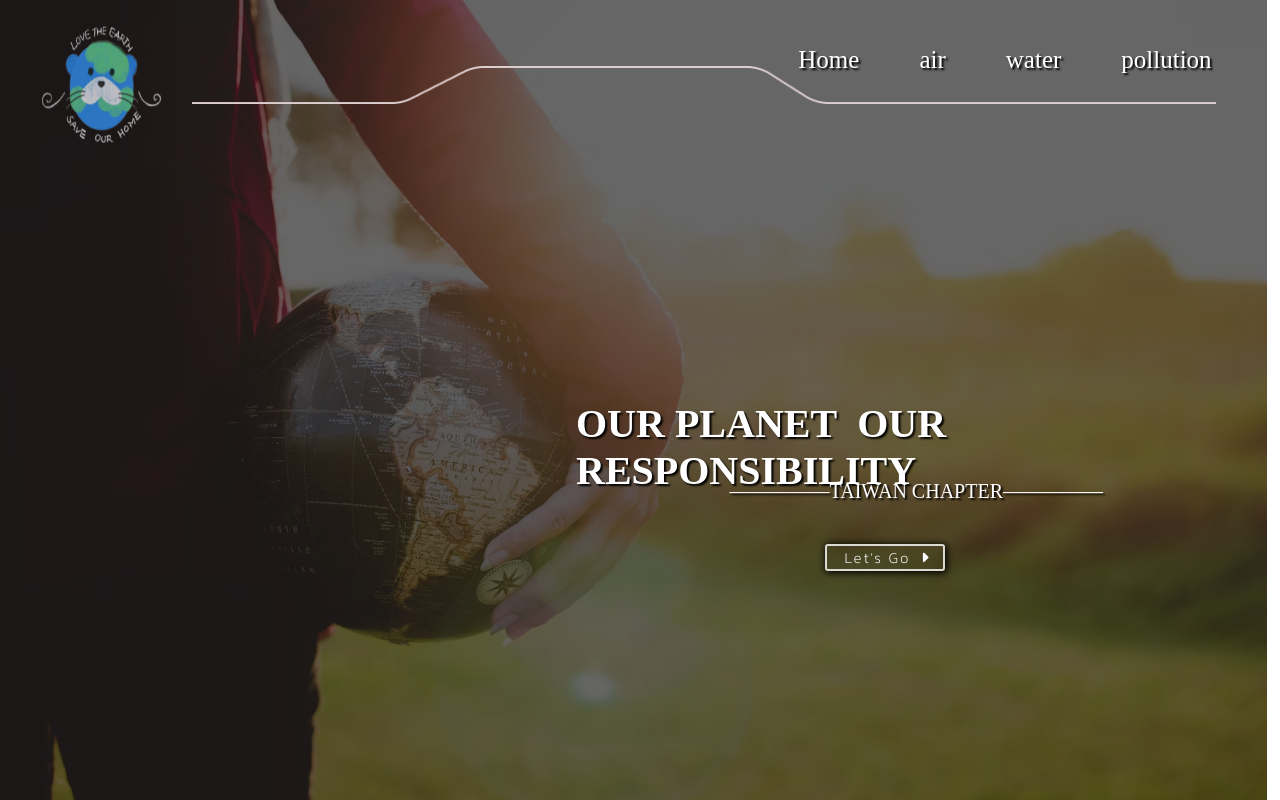
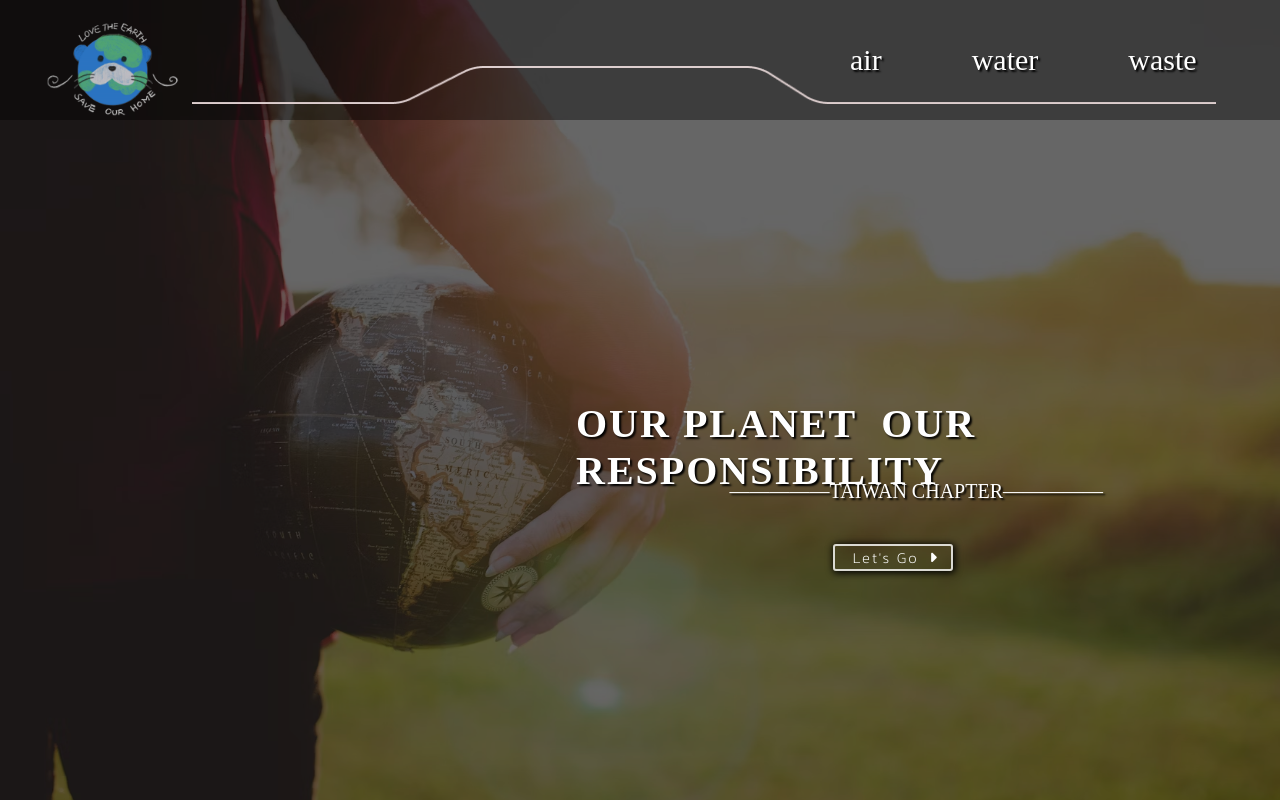
Before and after one commit to Suo-Li/team_project, a Vue app: page / in a window 1280 px wide. Built offline with nearby package versions, Linux system fonts and the light colour scheme; a web font is replaced by a local one.

Commit message:
header&logo

```diff
--- a/src/components/Header.vue
+++ b/src/components/Header.vue
@@ -1,44 +1,58 @@
 <script>
-import { RouterLink } from 'vue-router'
-import location from '@/stores/location';
-import { mapState } from 'pinia';
+import { RouterLink } from "vue-router";
+import location from "@/stores/location";
+import { mapState } from "pinia";
 export default {
   components: {
-        RouterLink
+    RouterLink,
   },
-    computed:{
-        ...mapState(location,["location","pageLocation"])
-    }
-}
-
+  computed: {
+    ...mapState(location, ["location", "pageLocation"]),
+  },
+};
 </script>
 
-
 <template>
-
-
   <div class="headerArea">
-        <RouterLink class="routeItem" :class="{'selected':this.location ===1}" to="/">Home</RouterLink>
-        <RouterLink class="routeItem" to="/air">air</RouterLink>
-        <RouterLink class="routeItem" to="/water">water</RouterLink>
-        <RouterLink class="routeItem" to="/polution">pollution</RouterLink>
-        <div class="headerLine"></div>
+    <div class="headerLogo">
+      <RouterLink
+        class="headerLogo"
+        to="/"
+      >
         <div class="logo"></div>
-
+      </RouterLink>
     </div>
 
-
+    <RouterLink
+      class="routeItem"
+      :class="{ selected: this.location === 2 }"
+      to="/air"
+      >air</RouterLink
+    >
+    <RouterLink
+      class="routeItem"
+      :class="{ selected: this.location === 3 }"
+      to="/water"
+      >water</RouterLink
+    >
+    <RouterLink
+      class="routeItem"
+      :class="{ selected: this.location === 4 }"
+      to="/polution"
+      >waste</RouterLink
+    >
+    <div class="headerLine"></div>
+  </div>
 </template>
 
-
 <style scoped lang="scss">
-@import url('https://fonts.googleapis.com/css2?family=Bona+Nova+SC:ital,wght@0,400;0,700;1,400&family=Edu+AU+VIC+WA+NT+Hand:wght@400..700&family=Playwrite+CU:wght@100..400&family=Roboto+Mono:ital,wght@0,100..700;1,100..700&display=swap');
-$MainColor:rgba(108, 186, 241, 0.537);
+@import url("https://fonts.googleapis.com/css2?family=Bona+Nova+SC:ital,wght@0,400;0,700;1,400&family=Edu+AU+VIC+WA+NT+Hand:wght@400..700&family=Playwrite+CU:wght@100..400&family=Roboto+Mono:ital,wght@0,100..700;1,100..700&display=swap");
+$MainColor: rgba(108, 186, 241, 0.537);
 
 .headerArea {
   width: 100%;
   height: 15%;
-    background-color: transparent;
+  background-color: rgb(0, 0, 0, 0.4);
   display: flex;
   align-items: center;
   justify-content: flex-end;
@@ -49,33 +63,46 @@ $MainColor:rgba(108, 186, 241, 0.537);
 
   .routeItem {
     font-family: "Bona Nova SC", serif;
-        margin: 0px 30px;
-        font-size: 25px;
+    margin: 0px 45px;
+    font-size: 30px;
     color: white;
     text-decoration: none;
     cursor: pointer;
     text-shadow: 2px 2px 2px #000;
     z-index: 2;
   }
-    .headerLine{
+  .headerLogo {
+    width: 140px;
+    height: 104px;
+    position: absolute;
+    left: 3%;
+    bottom: 0%;
+
+
+    .logo {
+      width: 100%;
+      height: 100%;
+      background-image: url(/src/components/睜開眼.png);
+      background-repeat: no-repeat;
+      background-size: cover;
+      cursor: pointer;
+    }
+  }
+
+  .headerLine {
     width: 100%;
     height: 45%;
     position: absolute;
     left: 15%;
     bottom: 0%;
-        background-image: url('Vector 1.png');
+    background-image: url("Vector 1.png");
     background-repeat: no-repeat;
     background-size: 80% 70%;
   }
-    .logo{
-    width: 10%;
-    height: 105%;
-    position: absolute;
-    left: 3%;
-    bottom: -20%;
-    background-image: url(/src/components/睜開眼.png);
-    background-repeat: no-repeat;
-    background-size: 100% 105%;
+
+  .selected {
+    border-bottom: 3px solid white;
+    scale: 1.1;
   }
 }
 </style>
--- a/src/components/HomeCom.vue
+++ b/src/components/HomeCom.vue
@@ -39,7 +39,7 @@ export default {
 @import url("https://fonts.googleapis.com/css2?family=Bangers&family=Bona+Nova+SC:ital,wght@0,400;0,700;1,400&family=Edu+AU+VIC+WA+NT+Hand:wght@400..700&family=Kanit:ital,wght@0,100;0,200;0,300;0,400;0,500;0,600;0,700;0,800;0,900;1,100;1,200;1,300;1,400;1,500;1,600;1,700;1,800;1,900&family=Playwrite+CU:wght@100..400&family=Roboto+Mono:ital,wght@0,100..700;1,100..700&family=Roboto+Slab:wght@100..900&display=swap");
 
 .homeimg {
-  width: 99dvw;
+  width: 100dvw;
   height: 100dvh;
   overflow: hidden;
   position: relative;
@@ -68,6 +68,7 @@ export default {
     color: white;
     z-index: 2;
     text-shadow: 2px 2px 2px #000;
+    letter-spacing: 2px;
   }
 
   span {
--- a/src/components/waterCom.vue
+++ b/src/components/waterCom.vue
@@ -191,7 +191,7 @@ export default{
 
 <style scoped lang="scss">
 .backGround{
-    width: 99dvw;
+    width: 100%;
     height: 100vh;
     position: relative;
     background-image: url('water figma.jpg');
--- a/src/views/air.vue
+++ b/src/views/air.vue
@@ -1,42 +1,36 @@
 <script>
 // import
-import SvgAndDash from '../components/AirEcharts.vue';
-
+import SvgAndDash from "../components/AirEcharts.vue";
+import location from "@/stores/location";
+import { mapActions } from "pinia";
 
 export default {
+  methods: {
+    ...mapActions(location, ["setPages"]),
+  },
+  mounted() {
+    this.setPages(2);
+  },
   data() {
-        return {
-
-
-
+    return {};
+  },
+  components: {
+    SvgAndDash,
+  },
 };
-
-    },
-    components:{
-        SvgAndDash,
-
-    },
-
-}
-
 </script>
 
-
-
-
-
 <template>
-
-
   <div class="outLine">
-
     <!-- <div class="firPic">
             <img src="/public/air/air_polution_Taichong 1.png" alt="">
         </div> -->
 
     <div class="secPic">
-            <img src="../components/air/amir-hosseini-pITRdF0c6rg-unsplash.jpg" alt="">
-
+      <img
+        src="../components/air/amir-hosseini-pITRdF0c6rg-unsplash.jpg"
+        alt=""
+      />
     </div>
 
     <!--
@@ -54,20 +48,11 @@ export default {
 
         </div> -->
 
-
-
     <!-- <div class="trandChart">
 
         </div> -->
-
-
   </div>
-
-
-
 </template>
-
-
 
 <style scoped lang="scss">
 .outLine {
@@ -84,8 +69,6 @@ export default {
   position: relative;
   z-index: -1;
   backdrop-filter: blur(5px);
-
-
 
   // .upper {
   //     width: 50px;
@@ -131,12 +114,9 @@ export default {
       height: 100%;
       filter: blur(2px);
 
-
       // padding-bottom: 3%;
     }
-
   }
-
 
   .taiwanSVG {
     width: 80vw;
@@ -164,6 +144,5 @@ export default {
         height: 90dvh;
         border: 1px solid black;
     } */
-
 }
 </style>
--- a/src/views/water.vue
+++ b/src/views/water.vue
@@ -1,17 +1,24 @@
 <script>
-import waterCom from '../components/waterCom.vue'
-import waterLine from '../components/waterLine.vue'
-import waterLine2 from '../components/waterLine2.vue'
+import waterCom from "../components/waterCom.vue";
+import waterLine from "../components/waterLine.vue";
+import waterLine2 from "../components/waterLine2.vue";
+import location from "@/stores/location";
+import { mapActions } from "pinia";
 
-export default{
-    components:{
+export default {
+  methods: {
+    ...mapActions(location, ["setPages"]),
+  },
+  mounted() {
+    this.setPages(3);
+  },
+  components: {
     waterCom,
     waterLine,
     waterLine2,
-    }
-}
+  },
+};
 </script>
-
 
 <template>
   <waterCom />
@@ -19,7 +26,4 @@ export default{
   <waterLine2 />
 </template>
 
-
-<style scoped lang="scss">
-
-</style>
+<style scoped lang="scss"></style>
```
Lines whose indentation alone changed are shown as unchanged.
